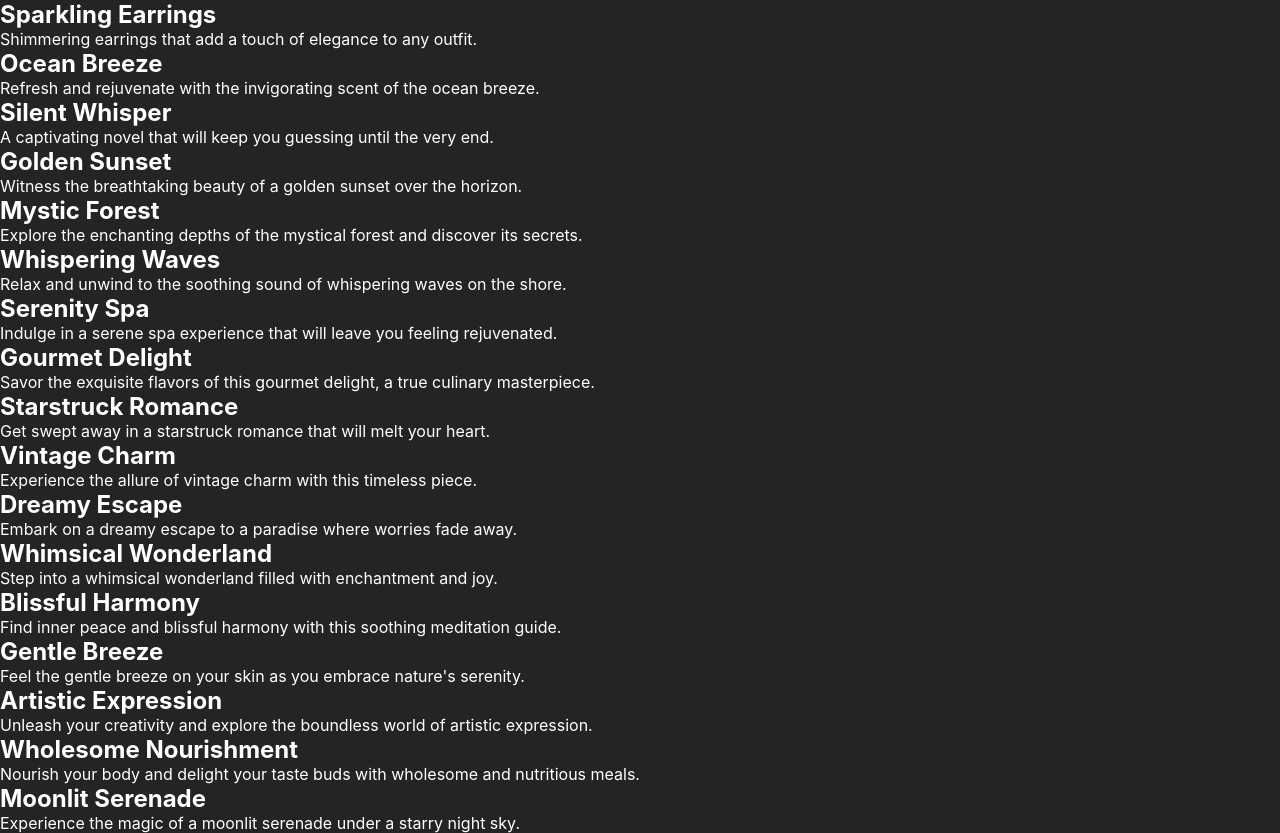
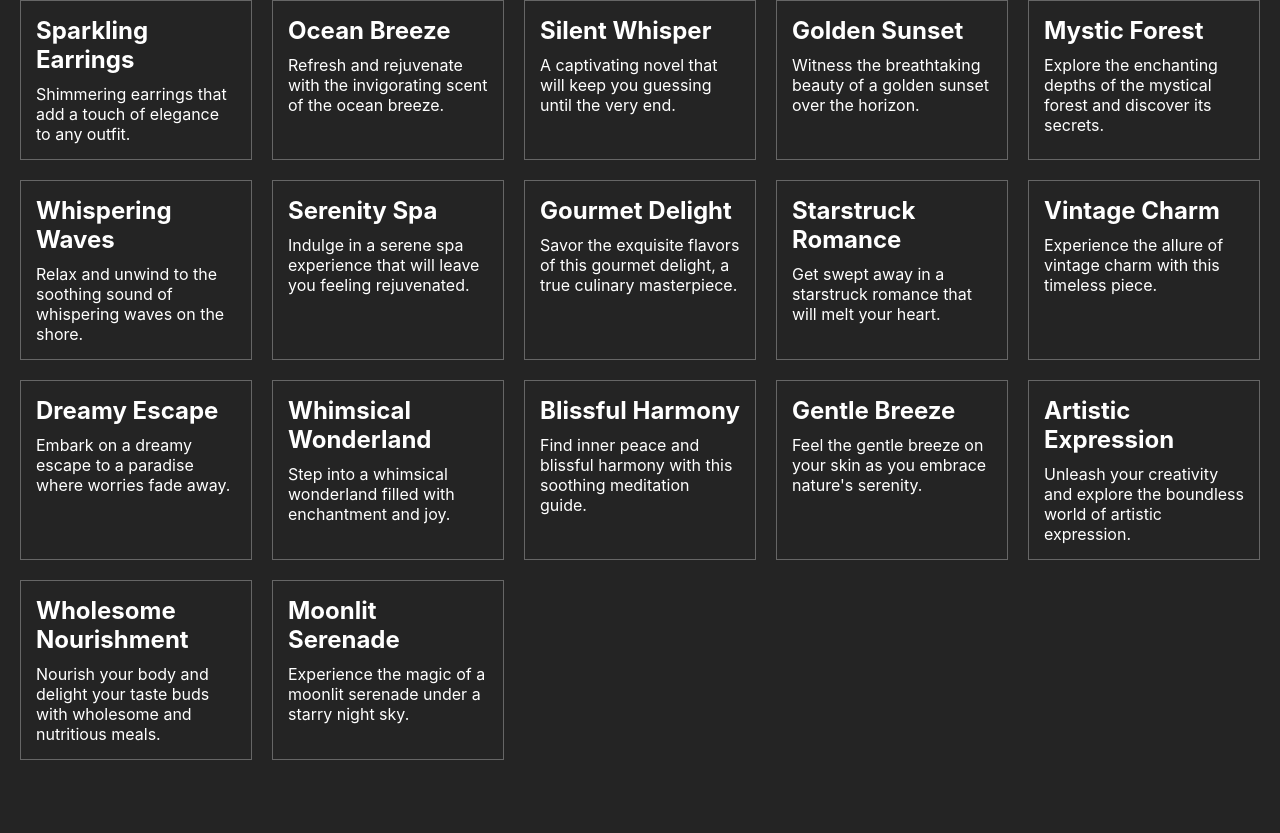
Before and after one commit to justasti/react-atsiskaitymas, a React (Vite) app: page /add in a window 1280 px wide. After the commit the page ends 800 px from the top, so only its background shows below. Built offline with nearby package versions, Linux system fonts and the light colour scheme; data requests are answered from the project's data file.

Commit message:
add basic cards styles

```diff
--- a/src/App.css
+++ b/src/App.css
@@ -0,0 +1,29 @@
+#root {
+  width: 100%;
+}
+header {
+  height: 100px;
+  border-bottom: 1px solid #666;
+  position: sticky;
+  top: 0;
+  background-color: #242424;
+}
+main {
+  width: 100%;
+  display: grid;
+  place-content: center;
+}
+.cards_list {
+  width: 100vw;
+  padding-inline: 20px;
+  display: grid;
+  gap: 20px;
+  grid-template-columns: repeat(auto-fit, minmax(200px, 1fr));
+}
+.card {
+  padding: 15px;
+  border: 1px solid #666;
+}
+.card h2 {
+  margin-bottom: 10px;
+}
--- a/src/features/cards/card/card.component.jsx
+++ b/src/features/cards/card/card.component.jsx
@@ -1,6 +1,6 @@
 const Card = ({ card }) => {
   return (
-    <div>
+    <div className='card'>
       <h2>{card.title}</h2>
       <p>{card.description}</p>
     </div>
--- a/src/features/cards/cards-list/cards-list.component.jsx
+++ b/src/features/cards/cards-list/cards-list.component.jsx
@@ -5,7 +5,7 @@ const CardsList = () => {
   const { cards, loading } = useSelector((state) => state.cards)
 
   return (
-    <div>
+    <div className='cards_list'>
       {loading && <p>Loading...</p>}
       {!cards.length && !loading && <h1>No cards found!</h1>}
       {cards?.length && cards.map((card) => <Card key={card.id} card={card} />)}
--- a/src/features/homepage/home.page.jsx
+++ b/src/features/homepage/home.page.jsx
@@ -2,6 +2,10 @@ import { useSelector } from 'react-redux'
 import CardsList from './../cards/cards-list/cards-list.component'
 
 const Homepage = () => {
-  return <CardsList />
+  return (
+    <main>
+      <CardsList />
+    </main>
+  )
 }
 export default Homepage
```
